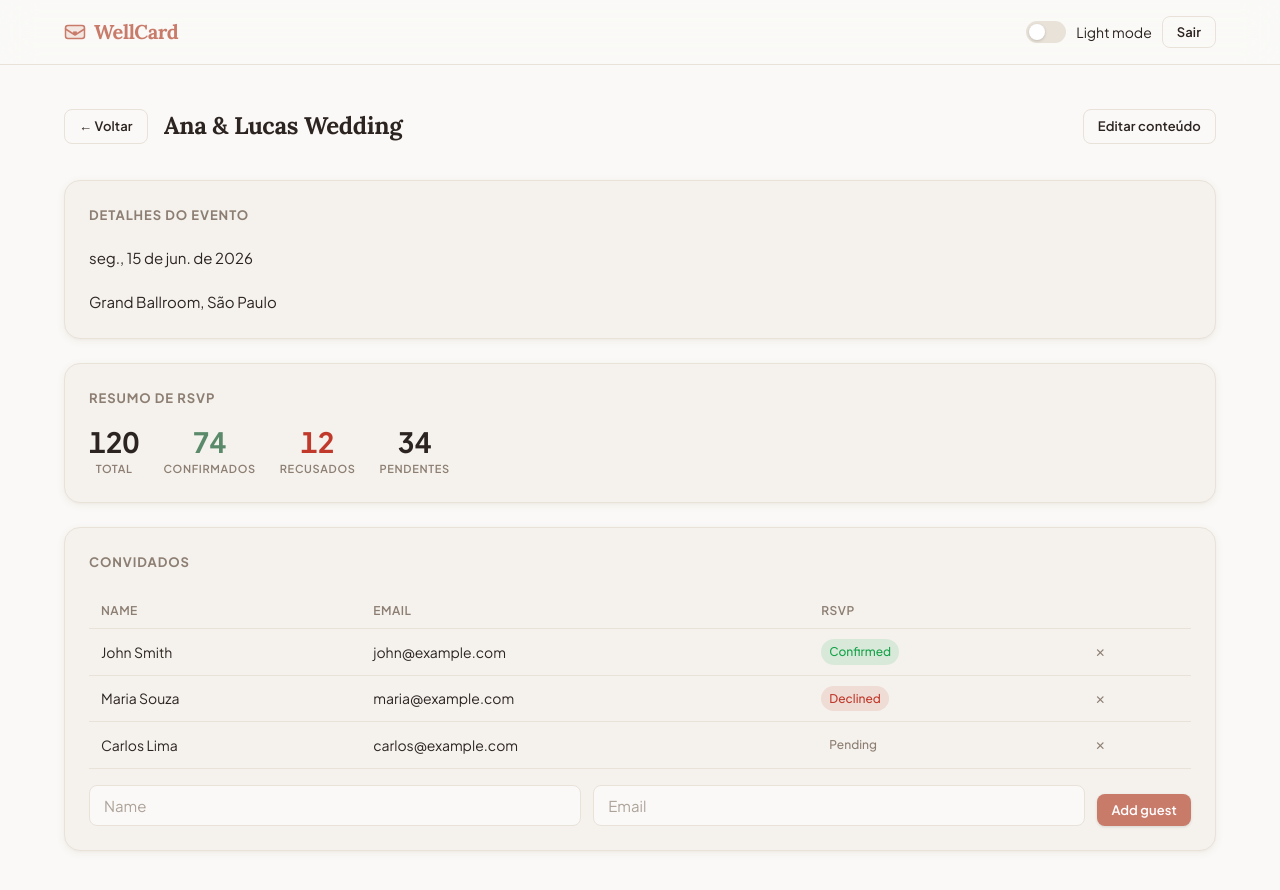
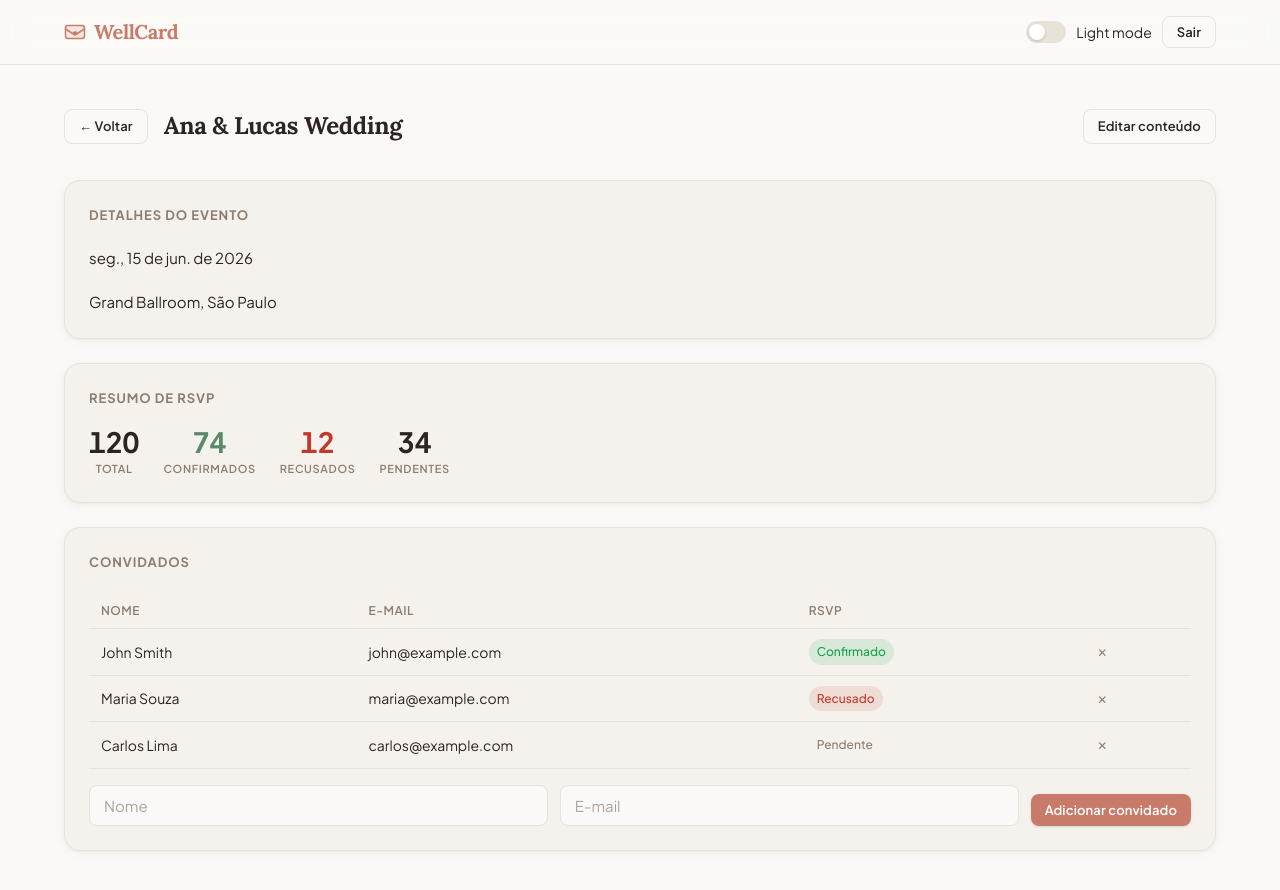
Before and after one commit to luanAfons0/ES3-project, a Next.js app in the folder frontend/: page /dashboard/invitations/1 in a window 1280 px wide. Shown: the top 890 px of the page. Built offline with nearby package versions, Linux system fonts and the light colour scheme; sample sign-in values are in the browser's storage.

Commit message:
i18n(editor): translate block editor, preview and guest list to pt-BR

```diff
--- a/frontend/src/app/dashboard/invitations/[id]/_components/GuestList.tsx
+++ b/frontend/src/app/dashboard/invitations/[id]/_components/GuestList.tsx
@@ -17,9 +17,9 @@ interface GuestListProps {
 }
 
 const STATUS_LABEL: Record<RsvpStatus, string> = {
-  pending: "Pending",
-  confirmed: "Confirmed",
-  declined: "Declined",
+  pending: "Pendente",
+  confirmed: "Confirmado",
+  declined: "Recusado",
 };
 
 export function GuestList({ guests, onAdd, onRemove, isAdding, addError }: GuestListProps) {
@@ -36,13 +36,13 @@ export function GuestList({ guests, onAdd, onRemove, isAdding, addError }: Guest
   return (
     <div className={styles.guestList}>
       {guests.length === 0 ? (
-        <p className={styles.empty}>No guests yet.</p>
+        <p className={styles.empty}>Nenhum convidado ainda.</p>
       ) : (
         <table className={styles.table}>
           <thead>
             <tr>
-              <th className={styles.th}>Name</th>
-              <th className={styles.th}>Email</th>
+              <th className={styles.th}>Nome</th>
+              <th className={styles.th}>E-mail</th>
               <th className={styles.th}>RSVP</th>
               <th className={styles.th} />
             </tr>
@@ -61,7 +61,7 @@ export function GuestList({ guests, onAdd, onRemove, isAdding, addError }: Guest
                   <button
                     className={styles.removeButton}
                     onClick={() => onRemove(guest.id)}
-                    aria-label={`Remove ${guest.name}`}
+                    aria-label={`Remover ${guest.name}`}
                   >
                     ✕
                   </button>
@@ -75,7 +75,7 @@ export function GuestList({ guests, onAdd, onRemove, isAdding, addError }: Guest
       <form onSubmit={handleAdd} className={styles.addForm}>
         <Input
           id="guest-name"
-          placeholder="Name"
+          placeholder="Nome"
           value={name}
           onChange={(e) => setName(e.target.value)}
           required
@@ -83,13 +83,13 @@ export function GuestList({ guests, onAdd, onRemove, isAdding, addError }: Guest
         <Input
           id="guest-email"
           type="email"
-          placeholder="Email"
+          placeholder="E-mail"
           value={email}
           onChange={(e) => setEmail(e.target.value)}
           required
         />
         <Button type="submit" size="sm" disabled={isAdding}>
-          {isAdding ? "Adding…" : "Add guest"}
+          {isAdding ? "Adicionando…" : "Adicionar convidado"}
         </Button>
       </form>
       {addError && <p className={styles.formError}>{addError}</p>}
```
Also changed, not shown: frontend/src/app/dashboard/invitations/[id]/_components/BlockEditor.tsx (+18 -11 lines), frontend/src/app/dashboard/invitations/[id]/_components/BlockPreview.tsx (+5 -5 lines).
